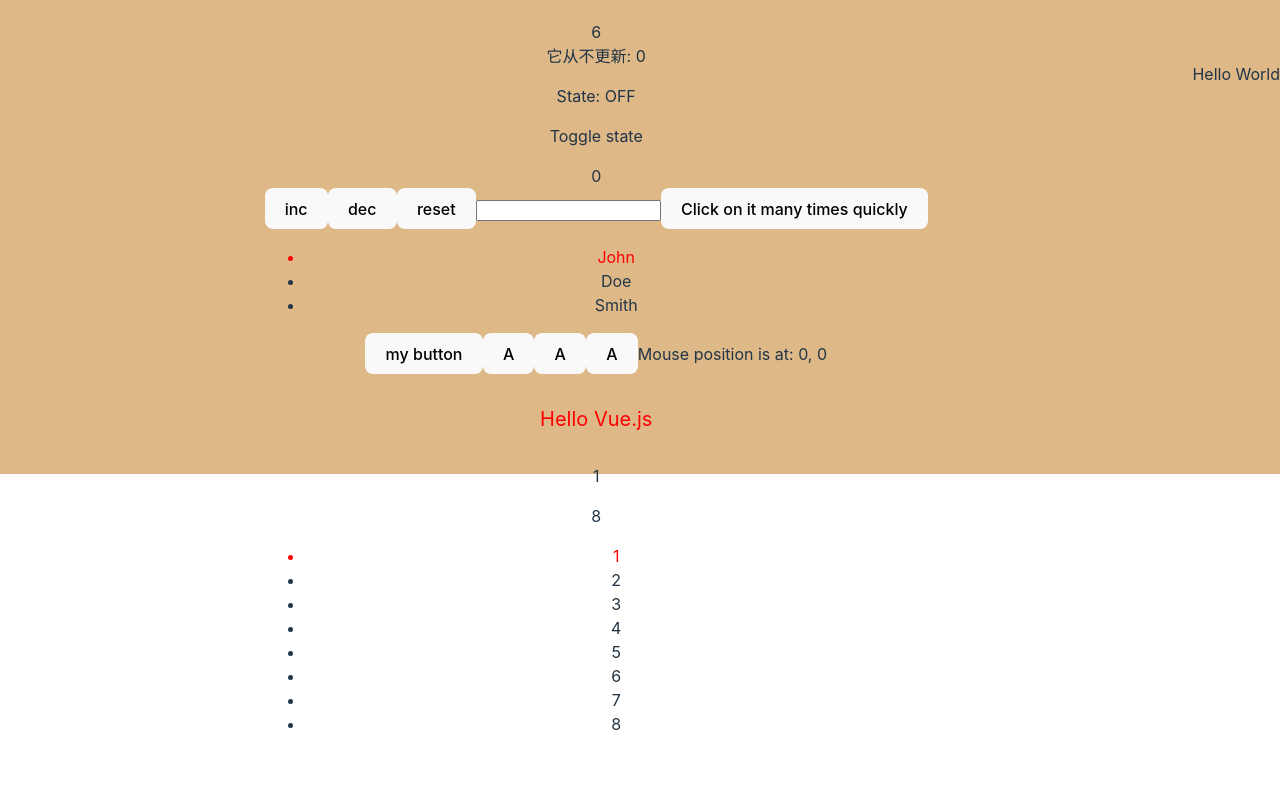
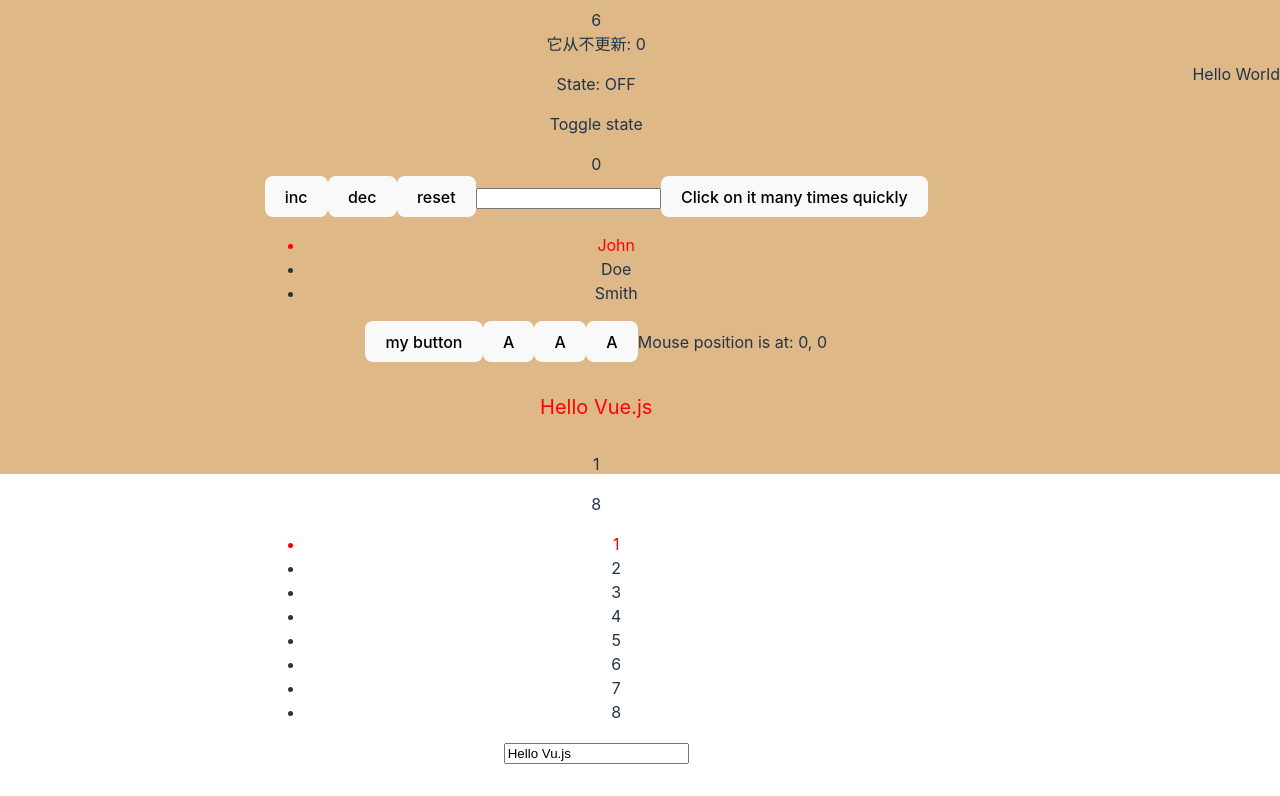
Before and after one commit to Alextt666/vue-challenge, a Vue app: page / in a window 1280 px wide. Shown: the part 326-1122 px from the top of the page. Built offline with nearby package versions, Linux system fonts and the light colour scheme.

Commit message:
add:自定义双向绑定

```diff
--- a/src/components/Dashbord.vue
+++ b/src/components/Dashbord.vue
@@ -53,6 +53,8 @@
   <EffectScopeT></EffectScopeT>
   <!-- 激活的样式-指令 -->
   <ActivedStyle></ActivedStyle>
+  <!-- 自定义双向绑定 -->
+  <VOhModel></VOhModel>
 </template>
 <script setup>
 import NextTickT from "./NextTickT.vue";
@@ -82,6 +84,7 @@ import GlobalCss from "./GlobalCss.vue";
 import RawFamily from "./RawFamily.vue";
 import EffectScopeT from "./EffectScopeT.vue";
 import ActivedStyle from './ActivedStyle.vue';
+import VOhModel from './VOhModel.vue';
 import { defineComponent } from "vue";
 defineComponent({
   NextTickT,
@@ -110,6 +113,7 @@ defineComponent({
   GlobalCss,
   RawFamily,
   EffectScopeT,
-  ActivedStyle
+  ActivedStyle,
+  VOhModel
 });
 </script>
--- /dev/null
+++ b/src/components/VOhModel.vue
@@ -0,0 +1,29 @@
+<script setup lang='ts'>
+
+import { onUnmounted, ref, watchEffect } from "vue"
+
+/**
+ * 实现以下自定义指令
+ * 在表单输入元素和数据间创建双向绑定
+ *
+*/
+const VOhModel = {
+    mounted (el,binding) {
+        el.value = binding.value;
+        el.onChange = (event)=>{
+            value.value = event.target.value;
+        }
+        el.addEventListener('input',el.onChange);
+    },
+    unmounted(el){
+        el.removeEventListener('input', el.onChange)
+    }
+}
+
+const value = ref("Hello Vu.js")
+
+</script>
+
+<template>
+  <input v-oh-model="value" type="text" />
+</template>
```
